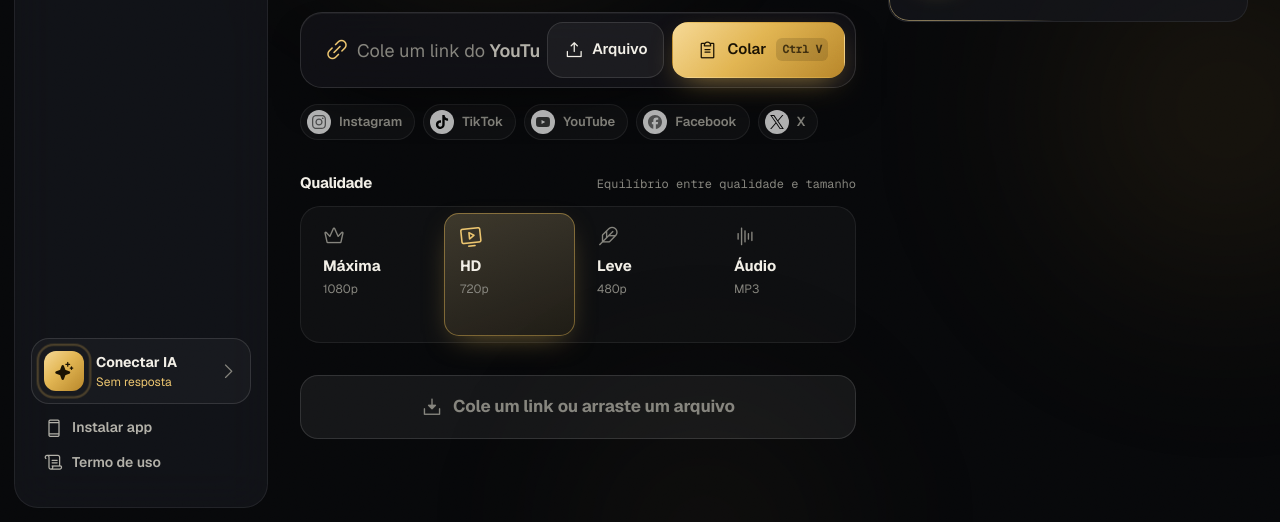
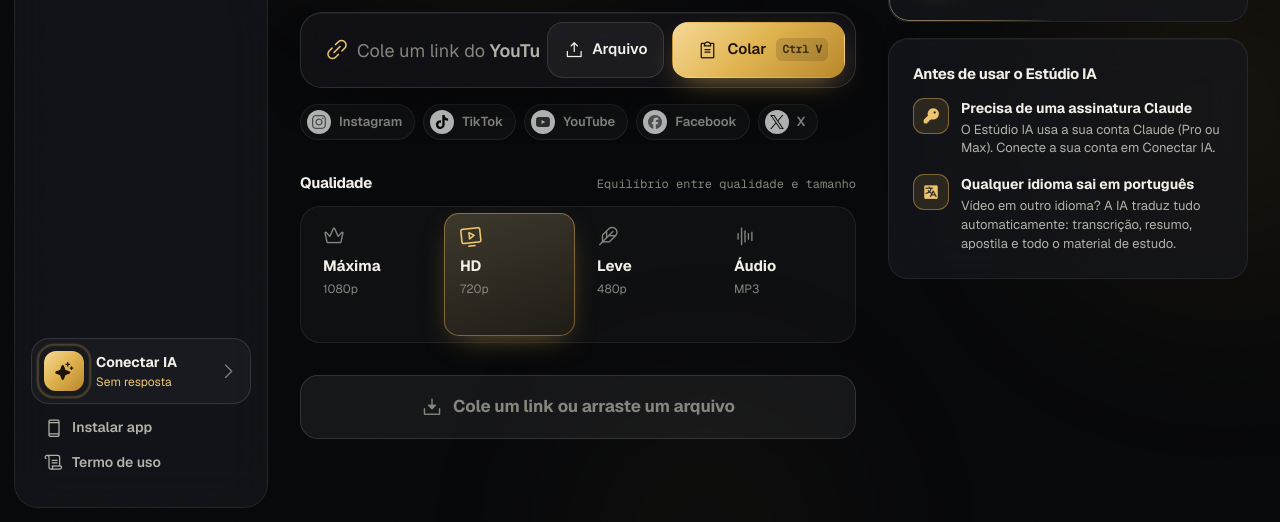
Before and after one commit to fernandocalmeida/merge-forge, a website with bundled scripts: page public/index.html in a window 1280 px wide. Shown: the part 278-800 px from the top of the page. Built offline with nearby package versions, Linux system fonts and the light colour scheme; files whose address does not match are found by name.

Commit message:
Tela inicial: aviso de assinatura Claude e traducao automatica; Codex opcional, mas necessario para o infografico (forge-v50)
Co-Authored-By: Claude Opus 5.5 <noreply@anthropic.com>

```diff
--- a/public/css/app.css
+++ b/public/css/app.css
@@ -385,6 +385,15 @@ i.ph, i.ph-fill { font-size: 20px; line-height: 1; }
 .promo small { display: block; font-size: 13px; color: var(--ink-2); margin-top: 2px; line-height: 1.4; }
 .promo > i { color: var(--accent-text); transition: transform .35s var(--mola); }
 .promo:hover > i { transform: translate(3px, -3px); }
+/* aviso "Antes de usar o Estúdio IA" (assinatura Claude e tradução automática) */
+.aviso-uso { padding: var(--s-5); }
+.aviso-uso h2 { font-size: 15px; }
+.aviso-uso ul { list-style: none; margin: var(--s-3) 0 0; padding: 0; display: grid; gap: var(--s-4); }
+.aviso-uso li { display: grid; grid-template-columns: 36px 1fr; gap: 12px; align-items: start; }
+.aviso-ic { width: 36px; height: 36px; border-radius: 11px; background: var(--accent-soft); border: 1px solid var(--accent-line); color: var(--accent-text); display: flex; align-items: center; justify-content: center; }
+.aviso-ic i { font-size: 18px; }
+.aviso-uso strong { display: block; font-size: 14px; }
+.aviso-uso small { display: block; font-size: 13px; color: var(--ink-2); margin-top: 2px; line-height: 1.45; }
 
 /* resultado do download + ferramentas de IA (um botão por função) */
 .resultado { padding: var(--s-5); animation: subir .6s var(--ease); }
--- a/public/index.html
+++ b/public/index.html
@@ -190,6 +190,19 @@
               <span class="promo-txt"><strong>Estúdio IA</strong><small>Resumo, mapa mental, organograma, infográfico e linha do tempo de qualquer vídeo.</small></span>
               <i class="ph ph-arrow-up-right"></i>
             </button>
+            <section class="cartao vidro aviso-uso" aria-labelledby="t-aviso-uso">
+              <h2 id="t-aviso-uso">Antes de usar o Estúdio IA</h2>
+              <ul>
+                <li>
+                  <span class="aviso-ic"><i class="ph-fill ph-key"></i></span>
+                  <span><strong>Precisa de uma assinatura Claude</strong><small>O Estúdio IA usa a sua conta Claude (Pro ou Max). Conecte a sua conta em Conectar IA.</small></span>
+                </li>
+                <li>
+                  <span class="aviso-ic"><i class="ph-fill ph-translate"></i></span>
+                  <span><strong>Qualquer idioma sai em português</strong><small>Vídeo em outro idioma? A IA traduz tudo automaticamente: transcrição, resumo, apostila e todo o material de estudo.</small></span>
+                </li>
+              </ul>
+            </section>
             <section class="cartao vidro celular" id="celular" aria-labelledby="t-celular" hidden>
               <div class="bloco-cab"><h2 id="t-celular"><i class="ph-fill ph-device-mobile"></i> Usar no celular</h2></div>
               <div id="celular-corpo"></div>
--- a/public/js/conexoes.js
+++ b/public/js/conexoes.js
@@ -253,8 +253,8 @@ function secaoImagem(s) {
   const filhos = [
     el("div", { class: "con-cabeca" }, [
       el("span", { class: "con-icone" }, [icone("open-ai-logo", true)]),
-      el("div", {}, [el("h3", { texto: "Conta ChatGPT (Codex)" }), el("p", { texto: "Desenha o pôster do infográfico com o gerador de imagens do ChatGPT, na sua assinatura." })]),
-      c.conectado ? seloSaude("codex", true) : selo(!!s.openai, "Chave da OpenAI", "Não conectada"),
+      el("div", {}, [el("h3", { texto: "Conta ChatGPT (Codex)" }), el("p", { texto: "Opcional, mas necessária para gerar o infográfico: desenha o pôster com o gerador de imagens do ChatGPT, na sua assinatura. Sem ela, todo o resto funciona." })]),
+      c.conectado ? seloSaude("codex", true) : selo(!!s.openai, "Chave da OpenAI", "Opcional · necessária para o infográfico"),
     ]),
   ];
   const caixaLogin = el("div", { class: "codex-login" });
@@ -372,7 +372,7 @@ const PASSOS = [
     passos: ["Entre em console.groq.com (dá para entrar com a conta Google).", "No menu, abra API Keys e toque em Create API Key.", "Copie a chave e cole no campo abaixo."],
     secao: (s) => [secaoGroq(s)] },
   { id: "imagem", titulo: "Conta ChatGPT", papel: "O ilustrador", obrigatorio: false, pronto: prontoImagem,
-    texto: "Desenha o pôster do infográfico com o gerador de imagens do ChatGPT, na sua assinatura. É opcional: sem ele, todo o resto funciona (inclusive a Apostila Técnica Interativa).",
+    texto: "Opcional, mas necessária para gerar o infográfico: desenha o pôster com o gerador de imagens do ChatGPT, na sua assinatura. Sem ela, todo o resto funciona (inclusive a Apostila Técnica Interativa).",
     secao: (s) => [secaoImagem(s)] },
 ];
 
@@ -394,7 +394,7 @@ function desenharAssistente() {
       trilha,
       el("ul", { class: "ass-resumo" }, PASSOS.map((p) => el("li", { class: p.pronto(s) ? "ok" : "" }, [
         icone(p.pronto(s) ? "check-circle" : p.obrigatorio ? "warning-circle" : "circle-dashed", true),
-        el("span", {}, [el("b", { texto: p.titulo }), el("small", { texto: p.pronto(s) ? "Conectado" : p.obrigatorio ? "Falta conectar: sem ele o Estúdio IA não funciona" : "Não conectado (opcional)" })]),
+        el("span", {}, [el("b", { texto: p.titulo }), el("small", { texto: p.pronto(s) ? "Conectado" : p.obrigatorio ? "Falta conectar: sem ele o Estúdio IA não funciona" : p.id === "imagem" ? "Não conectado (opcional, necessário para o infográfico)" : "Não conectado (opcional)" })]),
       ]))),
       el("p", { class: "con-texto", texto: essencial
         ? "Agora é só colar o link de um vídeo (ou enviar um arquivo), baixar e tocar em \"Gerar estudo com IA\". Você pode voltar aqui quando quiser em Conectar IA."
--- a/public/sw.js
+++ b/public/sw.js
@@ -1,7 +1,7 @@
 // Service worker do Merge Forge.
 // Rede primeiro (o código novo chega na hora); sem internet, abre a cópia guardada.
 // API e vídeos nunca passam pelo cache (vídeo usa Range).
-const VERSAO = "forge-v48";
+const VERSAO = "forge-v50";
 const CASCA = ["/", "/css/app.css", "/css/estudio.css", "/js/app.js", "/js/estudio.js", "/js/redes.js", "/js/conexoes.js", "/js/celular.js", "/js/poster.js",
   "/js/exportar.js", "/js/termo.js", "/manifest.webmanifest", "/logo-forge.png", "/icone-forge-192.png", "/icone-forge-512.png", "/icone-forge-512-maskable.png"];
 
```
